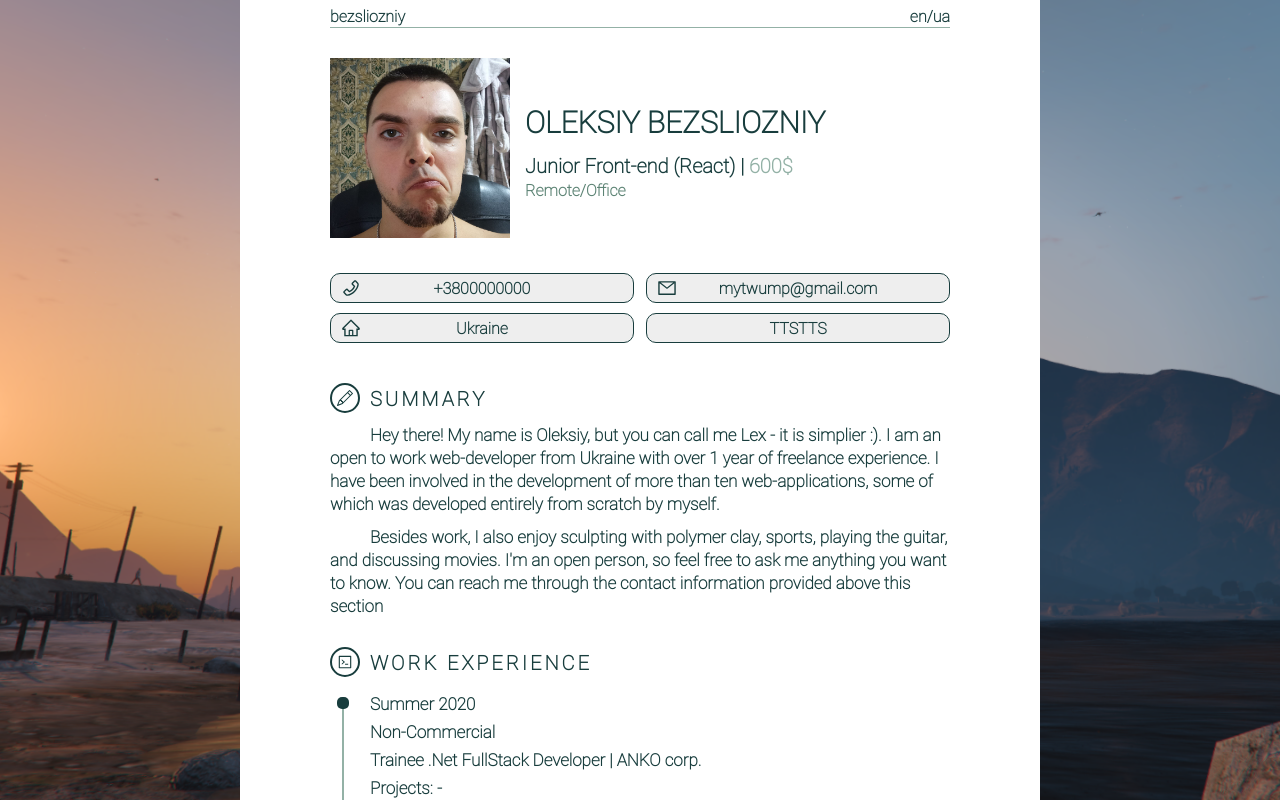
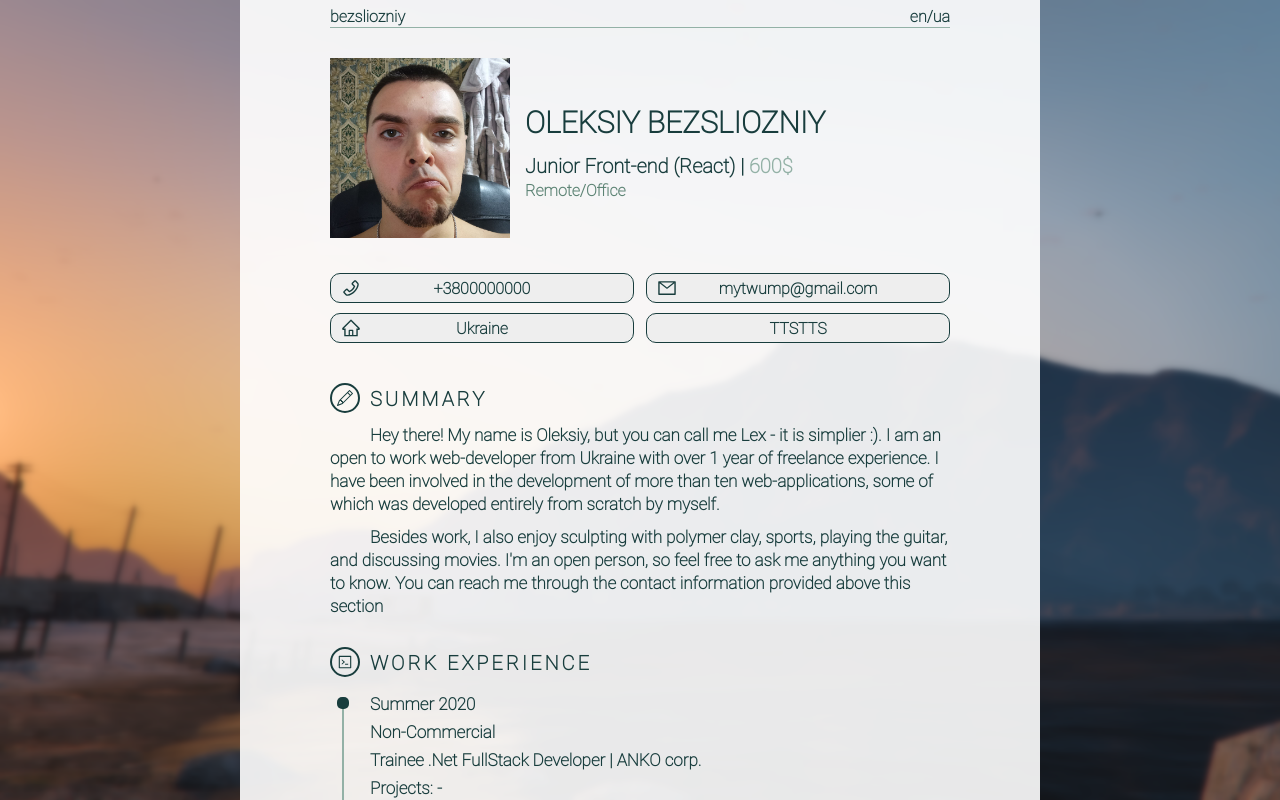
Before and after one commit to bezsliozniy/resume, a Next.js app: page / in a window 1280 px wide. Built offline with nearby package versions, Linux system fonts and the light colour scheme; some icons are missing.

Commit message:
fix: background-color

```diff
--- a/src/components/Layout/index.styled.ts
+++ b/src/components/Layout/index.styled.ts
@@ -3,17 +3,21 @@ import { breakpoints, colors } from "../../../styles/variables";
 
 export const AppWrapper = styled.div`
   min-height: 100vh;
-  background-image: url('/img/bg2.png');
+  /* background-image: url('/img/bg2.png'); */
+  background-image: url('/img/bg2_blurred.png');
   background-size: cover;
   overflow: hidden;
   /* background-color: ${colors.lightMint}; */
   color: ${colors.darkMint};
   display: flex;
   justify-content: center;
+  @media (max-width: ${breakpoints.md}) {
+    background-image: none;
+  }
 `;
 
 export const Content = styled.div`
-  background-color: #fff;
+  background-color: #ffffffE6;
   overflow: auto;
   height: 100vh;
   width: 100%;
@@ -36,6 +40,7 @@ export const Content = styled.div`
 
   @media (max-width: ${breakpoints.md}) {
     padding: 3px 30px;
+    background-color: #ffffff;
   }
 
   @media (max-width: ${breakpoints.sm}) {
```
Also changed, not shown: public/img/bg2_blurred.png (added).
